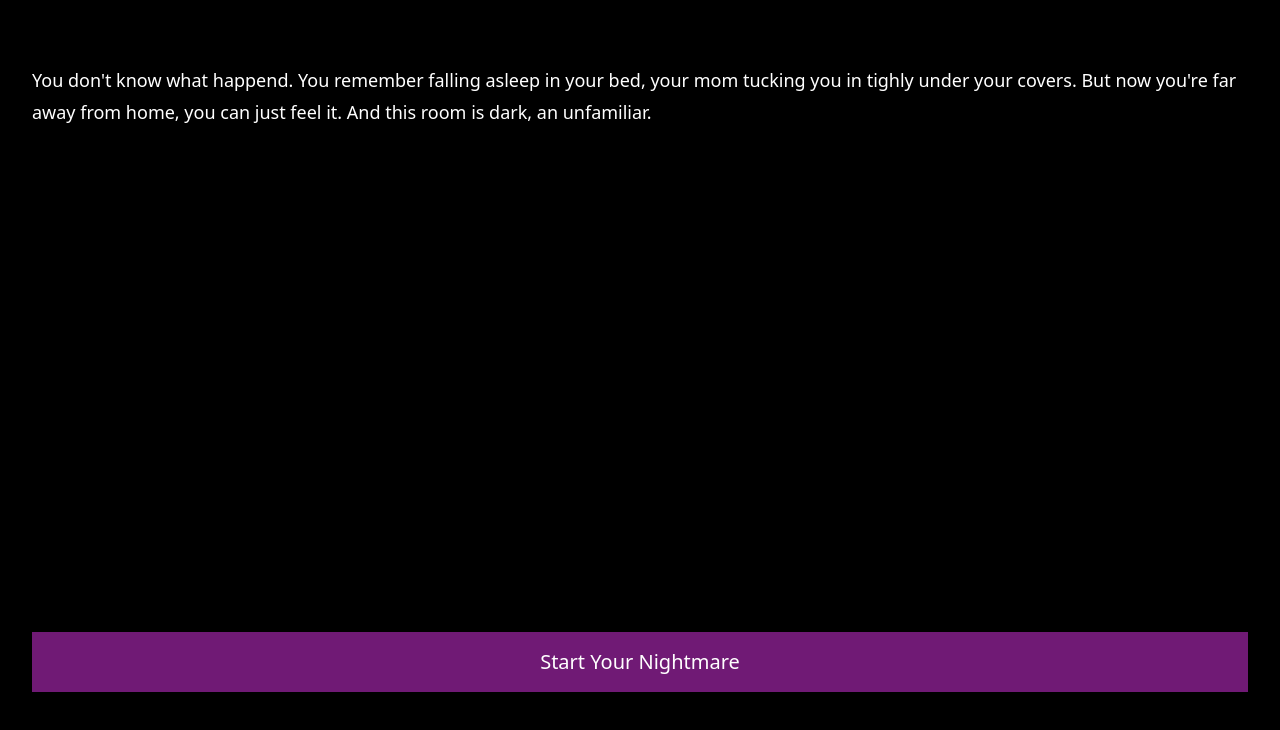
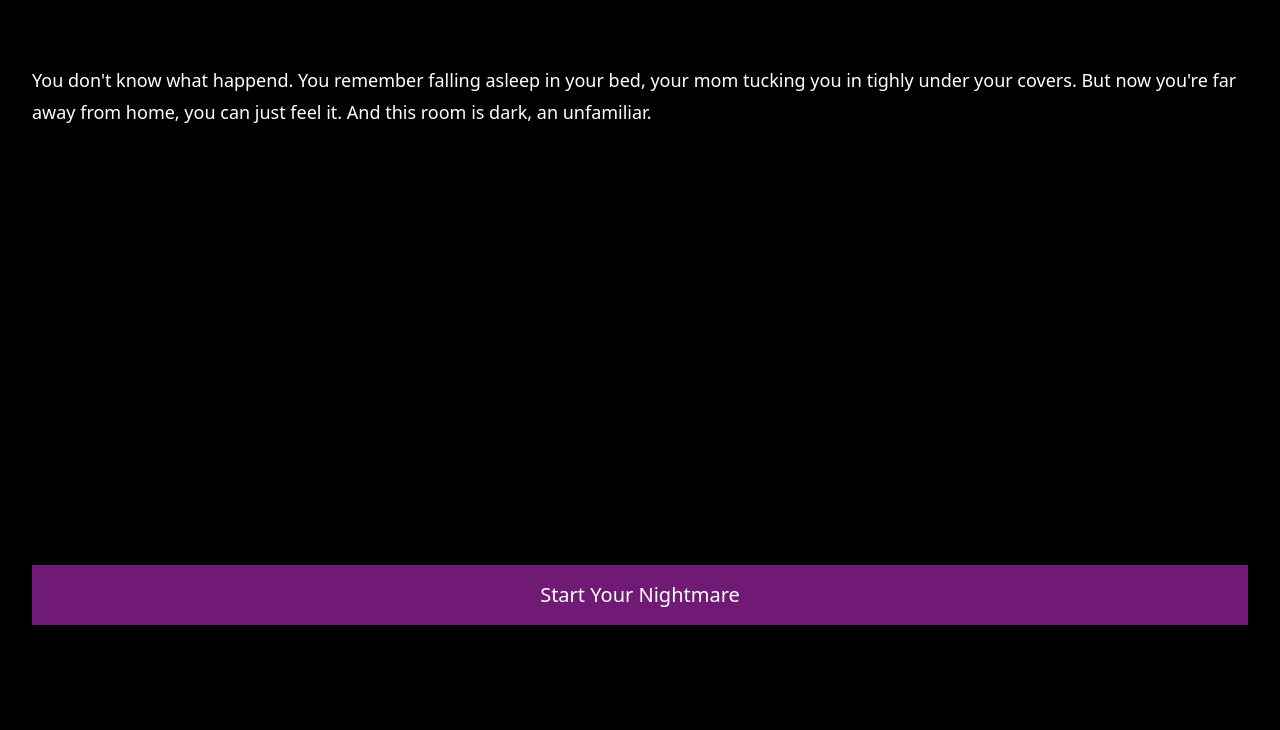
Before and after one commit to rowens794/choose-your-own-adventure, a Next.js app: page /game in a window 1280 px wide. Shown: the top 730 px of the page. Built offline with nearby package versions, Linux system fonts and the light colour scheme.

Commit message:
changed grid

```diff
--- a/pages/game.tsx
+++ b/pages/game.tsx
@@ -40,8 +40,8 @@ export default function Home() {
         className="bg-center bg-cover min-h-screen w-full relative z-20"
         style={{ minHeight: "-webkit-fill-available" }}
       >
-        <div className="grid grid-rows-4 h-screen">
-          <div className="row-span-3 p-8">
+        <div className="grid grid-rows-3 h-screen">
+          <div className="row-span-2 p-8">
             <p className="text-white mt-8 text-lg leading-8 font-light">
               {gameBoard?.nextPassage}
             </p>
```
